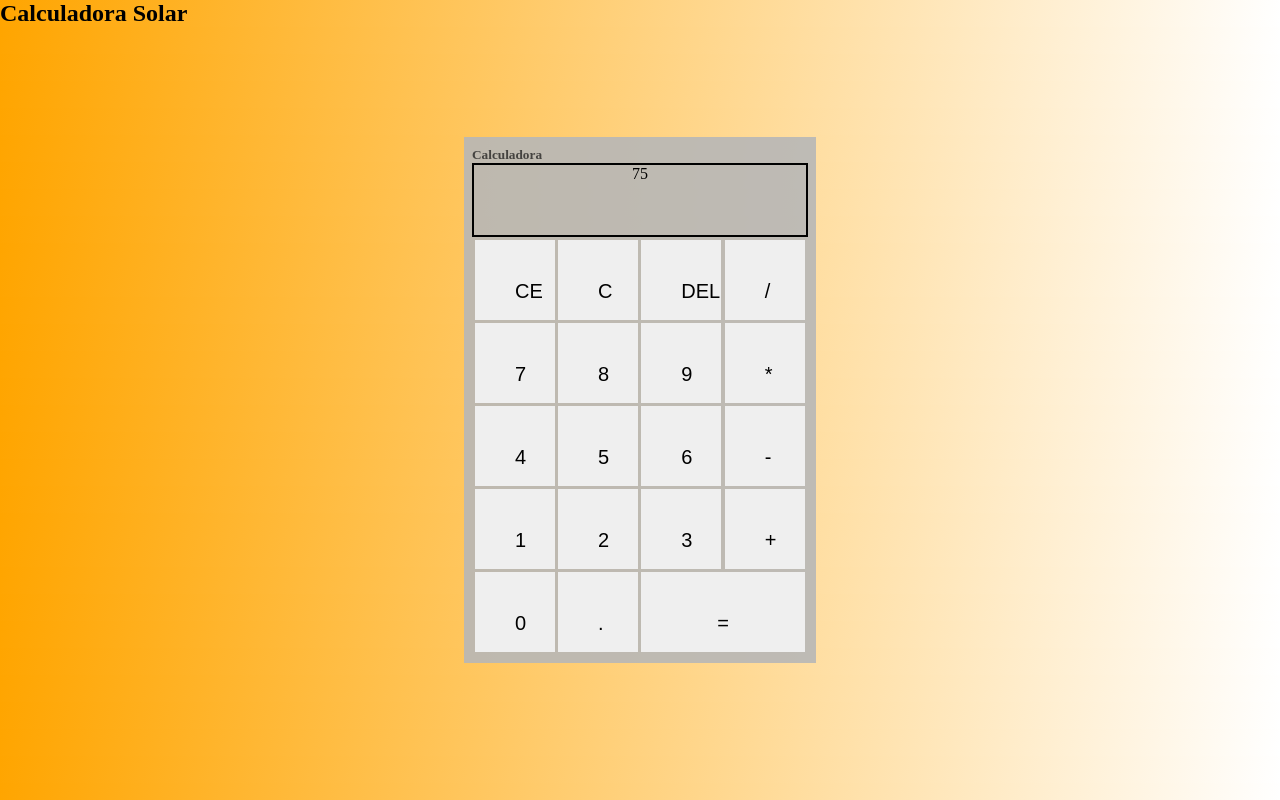
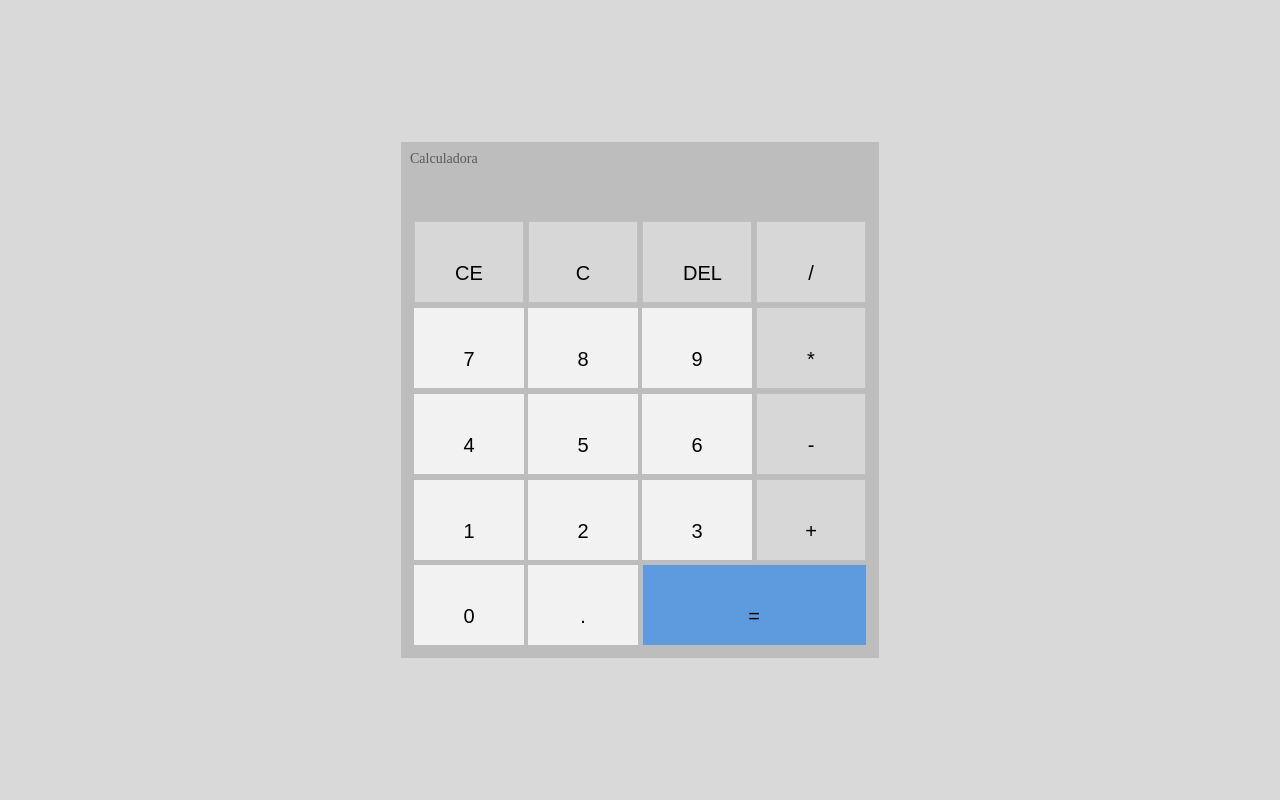
Before and after one commit to DeVini16/Calculadora, a plain HTML site: page index.html in a window 1280 px wide. Drawn offline with Linux system fonts and the light colour scheme.

Commit message:
commit css and html OK

```diff
--- a/index.html
+++ b/index.html
@@ -8,47 +8,46 @@
     <link rel="stylesheet" href="style.css">
 </head>
 <body>
-       <h2>Calculadora Solar</h2>
+
        <div id="calculator">
+        <p id="textCalculator">Calculadora</p>
+            <p id="result"></p>
 
-        <h5 id="textCalculator">Calculadora</h5>
-            <p id="result">75</p>
-
-                <table cellspacing="3">
+                <table cellspacing="4">
 
                     <tr>
-                            <td><button>CE</button></td>
-                            <td><button>C</button></td>
-                            <td><button>DEL</button></td>
-                            <td><button>/</button></td>
+                            <td><button id="comand">CE</button></td>
+                            <td><button id="comand">C</button></td>
+                            <td><button id="comand">DEL</button></td>
+                            <td><button id="comand">/</button></td>
                         </tr>
 
                         <tr>
-                            <td><button>7</button></td>
-                            <td><button>8</button></td>
-                            <td><button>9</button></td>
-                            <td><button>*</button></td>
+                            <td><button onclick="inserting(7)">7</button></td>
+                            <td><button onclick="inserting(8)">8</button></td>
+                            <td><button onclick="inserting(9)">9</button></td>
+                            <td><button id="comand">*</button></td>
 
                         </tr>
 
                         <tr>
-                            <td><button>4</button></td>
-                            <td><button>5</button></td>
-                            <td><button>6</button></td>
-                            <td><button>-</button></td>
+                            <td><button onclick="inserting(4)">4</button></td>
+                            <td><button onclick="inserting(5)">5</button></td>
+                            <td><button onclick="inserting(6)">6</button></td>
+                            <td><button id="comand">-</button></td>
                         </tr>
 
                         <tr>
-                            <td><button>1</button></td>
-                            <td><button>2</button></td>
-                            <td><button>3</button></td>
-                            <td><button>+</button></td>
+                            <td><button onclick="inserting(1)">1</button></td>
+                            <td><button onclick="inserting(2)">2</button></td>
+                            <td><button onclick="inserting(3)">3</button></td>
+                            <td><button id="comand">+</button></td>
                         </tr>
 
                         <tr>
-                            <td><button>0</button></td>
-                            <td><button>.</button></td>
-                            <th colspan="2"><button style="width: 164px;">=</button></th>
+                            <td><button onclick="inserting(0)">0</button></td>
+                            <td><button >.</button></td>
+                            <th  colspan="2"><button id="comandResult" style="width: 223px;">=</button></th>
                         </tr>
                     </table>
             </div>
--- a/script.js
+++ b/script.js
@@ -1 +1,4 @@
-console.log(578)
+function inserting(number){
+    const result = document.getElementById("result")
+    return result.innerHTML = number.toString()
+}
--- a/style.css
+++ b/style.css
@@ -4,15 +4,14 @@
 }
 
 body {
-    background-image: linear-gradient( 100deg ,orange, white );
+    background-color:rgba(0, 0, 0, 0.148);
 }
 
 #calculator {
-    background-color: rgba(183, 183, 183, 0.9);
+    background-color: rgba(184, 182, 182, 0.779);
     text-align: center;
     position: absolute;
-    padding: 10px 8px 8px 8px;
-
+    padding: 9px;
     transform: translate(-50%, -50%);
     left: 50%;
     top: 50%;
@@ -20,26 +19,40 @@ body {
 
 button{
     font-size: 20px;
-    width: 50px;
+    width: 110px;
     height: 50px;
     text-align: center;
     border: 2px solid black;
     padding: 40px;
     border: 0;
     cursor: pointer;
+    background-color: rgb(242, 242, 242);
 }
 
-button:hover{
+button:hover, #comand:hover{
     background-color: rgb(163, 163, 163);
-    border: 0.9px black solid ;
+    border: 1px rgba(87, 87, 87, 0.312) solid ;
 }
 
 #result{
-    border: 2px black solid;
-    height: 70px;
+    width: auto;
+    margin: 5px;
+    text-align:right ;
+    font-size: 35px;
+    padding-top: 40px;
 }
 
 #textCalculator{
+    font-size: 14px;
     display: flex;
-    color: rgba(17, 17, 17, 0.701);
+    color: rgb(89, 89, 89);
 }
+
+#comand{
+    background-color: rgb(215, 215, 215);
+    border: 1px rgba(0, 0, 0, 0.107) solid;
+}
+
+#comandResult{
+    background-color: rgba(0, 123, 255, 0.503);
+}
```
